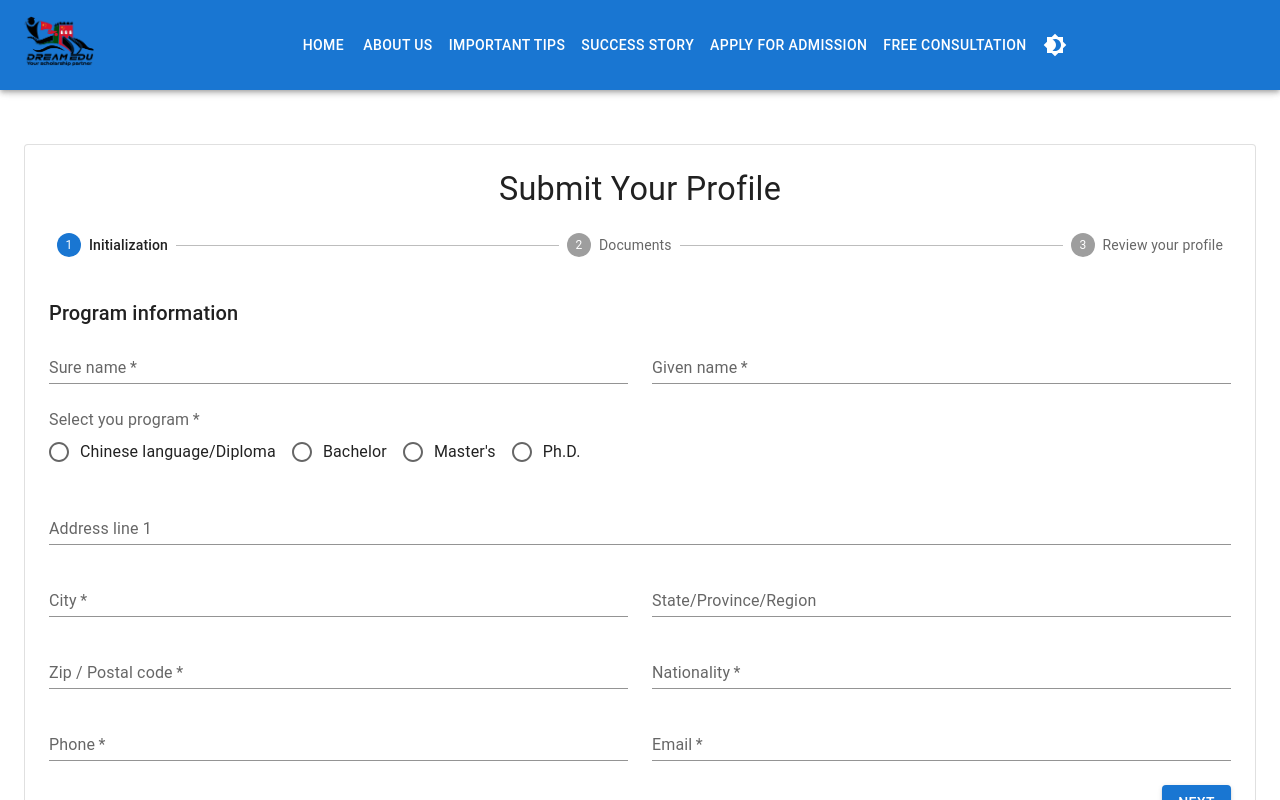
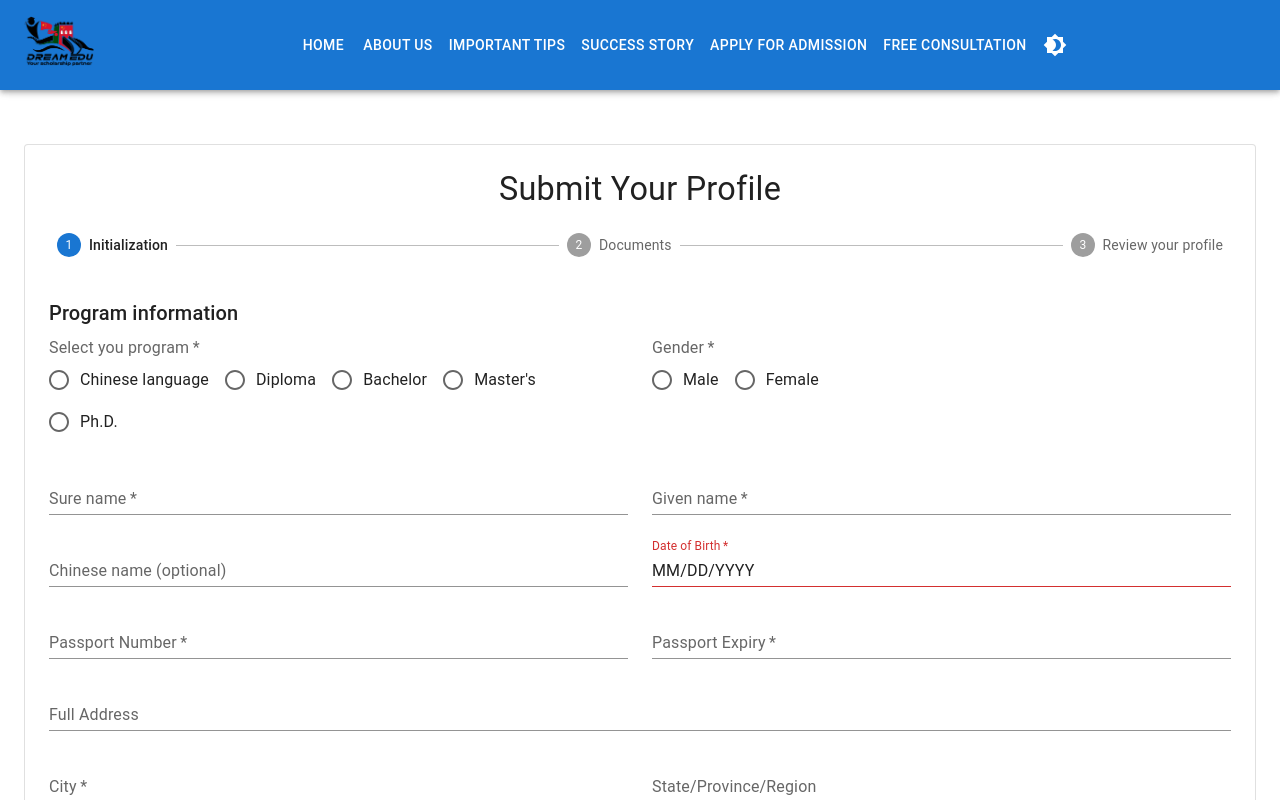
Before and after one commit to raselmahmud-coder/FrontEndDreamEdu, a React (Vite) app: page /apply-for-admission in a window 1280 px wide. Shown: the top 800 px of the page. Built offline with nearby package versions, Linux system fonts and the light colour scheme.

Commit message:
some fields added

```diff
--- a/package.json
+++ b/package.json
@@ -17,9 +17,11 @@
     "@mui/joy": "^5.0.0-alpha.88",
     "@mui/material": "^5.14.2",
     "@mui/styles": "^5.14.1",
+    "@mui/x-date-pickers": "^6.17.0",
     "@reduxjs/toolkit": "^1.9.5",
     "@vitejs/plugin-react": "^4.0.4",
     "axios": "^1.5.0",
+    "moment": "^2.29.4",
     "react": "^18.2.0",
     "react-dom": "^18.2.0",
     "react-facebook": "^9.0.12",
--- a/src/components/ApplyForAdmissionComp/Documents.jsx
+++ b/src/components/ApplyForAdmissionComp/Documents.jsx
@@ -122,7 +122,7 @@ export default function Documents() {
             </Button>
           </Box>
         </Grid>
-        {(program === "chinese language/diploma" || program === "bachelor") && (
+        {(program === "Language" || program === "Bachelor") && (
           <Grid item xs={12} md={6}>
             <Typography variant="subtitle1" gutterBottom>
               Secondary school certificate (SSC) & transcript*
@@ -350,7 +350,7 @@ export default function Documents() {
                 </Button>
               </Box>
             </Grid>
-        {(program === "bachelor" || program === "masters") && (
+        {(program === "Bachelor" || program === "Masters") && (
           <>
             <Grid item xs={12} md={6}>
               <Typography variant="subtitle1" gutterBottom>
@@ -399,7 +399,7 @@ export default function Documents() {
 
           </>
         )}
-        {(program === "masters" || program === "ph.d.") && (
+        {(program === "Masters" || program === "Phd") && (
           <>
             <Grid item xs={12} md={6}>
               <Typography variant="subtitle1" gutterBottom>
@@ -418,7 +418,7 @@ export default function Documents() {
                     onChange={(e) => {
                       const selectedFile = validateAndRenameFile(
                         e.target.files[0],
-                        "bachelor",
+                        "Bachelor",
                       );
                       if (selectedFile) {
                         const reader = new FileReader();
@@ -493,7 +493,7 @@ export default function Documents() {
             </Grid>
           </>
         )}
-        {program === "ph.d." && (
+        {program === "Phd" && (
           <>
             <Grid item xs={12} md={6}>
               <Typography variant="subtitle1" gutterBottom>
@@ -512,7 +512,7 @@ export default function Documents() {
                     onChange={(e) => {
                       const selectedFile = validateAndRenameFile(
                         e.target.files[0],
-                        "masters",
+                        "Masters",
                       );
                       if (selectedFile) {
                         const reader = new FileReader();
--- a/src/components/ApplyForAdmissionComp/Initialization.jsx
+++ b/src/components/ApplyForAdmissionComp/Initialization.jsx
@@ -13,6 +13,10 @@ import {
 } from "@mui/material";
 import { useDispatch, useSelector } from "react-redux";
 import { admissionProfileCreate } from "../../redux/feature/userAdmissionProfile/userAdmissionProfileSlice";
+import { DemoContainer } from "@mui/x-date-pickers/internals/demo";
+import { LocalizationProvider } from "@mui/x-date-pickers/LocalizationProvider";
+import { AdapterDayjs } from "@mui/x-date-pickers/AdapterDayjs";
+import { DateField } from "@mui/x-date-pickers/DateField";
 
 export default function Initialization() {
   const dispatch = useDispatch();
@@ -24,6 +28,86 @@ export default function Initialization() {
       </Typography>
 
       <Grid container spacing={3}>
+        <Grid item xs={12} sm={6}>
+          <FormControl
+            required
+            onChange={(e) => {
+              dispatch(
+                admissionProfileCreate({
+                  ...previousData,
+                  program: e.target.value,
+                }),
+              );
+            }}>
+            <FormLabel id="demo-row-radio-buttons-group-label">
+              Select you program
+            </FormLabel>
+            <RadioGroup
+              row
+              aria-labelledby="demo-row-radio-buttons-group-label"
+              name="row-radio-buttons-group">
+              <FormControlLabel
+                value="Language"
+                control={<Radio />}
+                label="Chinese language"
+                checked={previousData.program === "Language"}
+              />
+              <FormControlLabel
+                value="Diploma"
+                control={<Radio />}
+                label="Diploma"
+                checked={previousData.program === "Diploma"}
+              />
+              <FormControlLabel
+                value="Bachelor"
+                control={<Radio />}
+                label="Bachelor"
+                checked={previousData.program === "Bachelor"}
+              />
+              <FormControlLabel
+                value="Masters"
+                control={<Radio />}
+                label="Master's"
+                checked={previousData.program === "Masters"}
+              />
+              <FormControlLabel
+                checked={previousData.program === "Phd"}
+                value="Phd"
+                control={<Radio />}
+                label="Ph.D."
+              />
+            </RadioGroup>
+          </FormControl>
+        </Grid>
+        <Grid item xs={12} sm={6}>
+          <FormControl
+            required
+            onChange={(e) => {
+              console.log(e.target.value, "hello js")
+              dispatch(
+                admissionProfileCreate({
+                  ...previousData,
+                  gender: e.target.value,
+                }),
+              );
+            }}>
+            <FormLabel id="gender">Gender</FormLabel>
+            <RadioGroup row aria-labelledby="gender" name="gender">
+              <FormControlLabel
+                value="male"
+                control={<Radio />}
+                label="Male"
+                checked={previousData.gender === "male"}
+              />
+              <FormControlLabel
+                value="female"
+                control={<Radio />}
+                label="Female"
+                checked={previousData.gender === "female"}
+              />
+            </RadioGroup>
+          </FormControl>
+        </Grid>
         <Grid item xs={12} sm={6}>
           <TextField
             required
@@ -66,59 +150,105 @@ export default function Initialization() {
             }}
           />
         </Grid>
-        <Grid item xs={12}>
-          <FormControl
-            required
+        <Grid item xs={12} sm={6}>
+          <TextField
+            id="chineseName"
+            name="chineseName"
+            label="Chinese name (optional)"
+            placeholder="If you have Chinese name"
+            fullWidth
+            autoComplete="chinese-name"
+            variant="standard"
+            value={previousData.chineseName}
             onChange={(e) => {
               dispatch(
                 admissionProfileCreate({
                   ...previousData,
-                  program: e.target.value,
+                  chineseName: e.target.value,
                 }),
               );
-            }}>
-            <FormLabel id="demo-row-radio-buttons-group-label">
-              Select you program
-            </FormLabel>
-            <RadioGroup
-              row
-              aria-labelledby="demo-row-radio-buttons-group-label"
-              name="row-radio-buttons-group">
-              <FormControlLabel
-                value="chinese language/diploma"
-                control={<Radio />}
-                label="Chinese language/Diploma"
-                checked={previousData.program === "chinese language/diploma"}
-              />
-              <FormControlLabel
-                value="bachelor"
-                control={<Radio />}
-                label="Bachelor"
-                checked={previousData.program === "bachelor"}
-              />
-              <FormControlLabel
-                value="masters"
-                control={<Radio />}
-                label="Master's"
-                checked={previousData.program === "masters"}
-              />
-              <FormControlLabel
-                checked={previousData.program === "ph.d."}
-                value="ph.d."
-                control={<Radio />}
-                label="Ph.D."
-              />
-            </RadioGroup>
-          </FormControl>
+            }}
+          />
         </Grid>
+        <Grid item xs={12} sm={6}>
+          <LocalizationProvider fullWidth dateAdapter={AdapterDayjs}>
+            <DateField
+              required
+              fullWidth
+              value={previousData.dateOfBirth}
+              variant="standard"
+              onChange={(e) => {
+                const convertDate = new Date(e).toLocaleDateString("en-US", {
+                  month: "numeric",
+                  day: "numeric",
+                  year: "numeric",
+                });
+                console.log(convertDate);
+                dispatch(
+                  admissionProfileCreate({
+                    ...previousData,
+                    dateOfBirth: convertDate,
+                  }),
+                );
+              }}
+              label="Date of Birth"
+            />
+          </LocalizationProvider>
+        </Grid>
+        <Grid item xs={12} sm={6}>
+          <TextField
+            required
+            id="Passport Number"
+            name="Passport Number"
+            label="Passport Number"
+            placeholder="Enter Passport Number"
+            fullWidth
+            autoComplete="Passport Number"
+            variant="standard"
+            value={previousData.passportNumber}
+            onChange={(e) => {
+              dispatch(
+                admissionProfileCreate({
+                  ...previousData,
+                  passportNumber: e.target.value,
+                }),
+              );
+            }}
+          />
+        </Grid>
+        <Grid item xs={12} sm={6}>
+          <LocalizationProvider fullWidth dateAdapter={AdapterDayjs}>
+            <DateField
+              required
+              fullWidth
+              value={previousData.passportExpiry}
+              variant="standard"
+              onChange={(e) => {
+                const convertDate = new Date(e).toLocaleDateString("en-US", {
+                  month: "numeric",
+                  day: "numeric",
+                  year: "numeric",
+                });
+                dispatch(
+                  admissionProfileCreate({
+                    ...previousData,
+                    passportExpiry: convertDate,
+                  }),
+                );
+              }}
+              label="Passport Expiry"
+            />
+          </LocalizationProvider>
+        </Grid>
+
         <Grid item xs={12}>
           <TextField
             value={previousData.addressLine}
-            id="address1"
-            name="address1"
-            label="Address line 1"
+            id="address"
+            name="address"
+            label="Full Address"
             fullWidth
-            autoComplete="address-line1"
+            autoComplete="full address"
             variant="standard"
             onChange={(e) => {
               dispatch(
--- a/src/components/homeComponents/YouTubeFeeds.jsx
+++ b/src/components/homeComponents/YouTubeFeeds.jsx
@@ -8,7 +8,6 @@ const YouTubeFeeds = () => {
     const apiKey = "AIzaSyBrmXzF-DorCHR7r01mowYgc3widZ2mj34"; // Replace with your Google API key
     const channelId = "UCZQLU9dg9Lrv67RBIItGeUA"; // Replace with your YouTube channel ID
     const maxResults = 3;
-
     fetch(
       `https://www.googleapis.com/youtube/v3/search?key=${apiKey}&channelId=${channelId}&order=date&part=snippet&type=video&maxResults=${maxResults}`,
     )
--- a/src/redux/feature/userAdmissionProfile/userAdmissionProfileSlice.js
+++ b/src/redux/feature/userAdmissionProfile/userAdmissionProfileSlice.js
@@ -1,6 +1,9 @@
 import { createSlice } from "@reduxjs/toolkit";
 const initialState = {
   program: null,
+  chineseName: "",
+  dateOfBirth: "",
+  gender: "",
   sureName: "",
   givenName: "",
   addressLine: "",
@@ -9,8 +12,8 @@ const initialState = {
   postCode: "",
   country: "",
   passport: "",
-  masters:"",
-  bachelor:"",
+  masters: "",
+  bachelor: "",
   hsc: "",
   ssc: "",
   bankStatement: "",
@@ -28,6 +31,9 @@ const userAdmissionProfileAPISlice = createSlice({
   reducers: {
     admissionProfileCreate: (state, action) => {
       state.program = action.payload.program;
+      state.chineseName = action.payload.chineseName;
+      state.dateOfBirth = action.payload.dateOfBirth;
+      state.gender = action.payload.gender;
       state.sureName = action.payload.sureName;
       state.givenName = action.payload.givenName;
       state.addressLine = action.payload.addressLine;
```
Also changed, not shown: src/components/ApplyForAdmissionComp/Checkout.jsx (+87 -6 lines), src/redux/feature/applyForAdmission/applyForAdmissionDocsAPI.js (added, +22 -0 lines), src/utils/base64ToBlob.js (added, +15 -0 lines), 1 other file (tests, documents, lock files or other folders).
